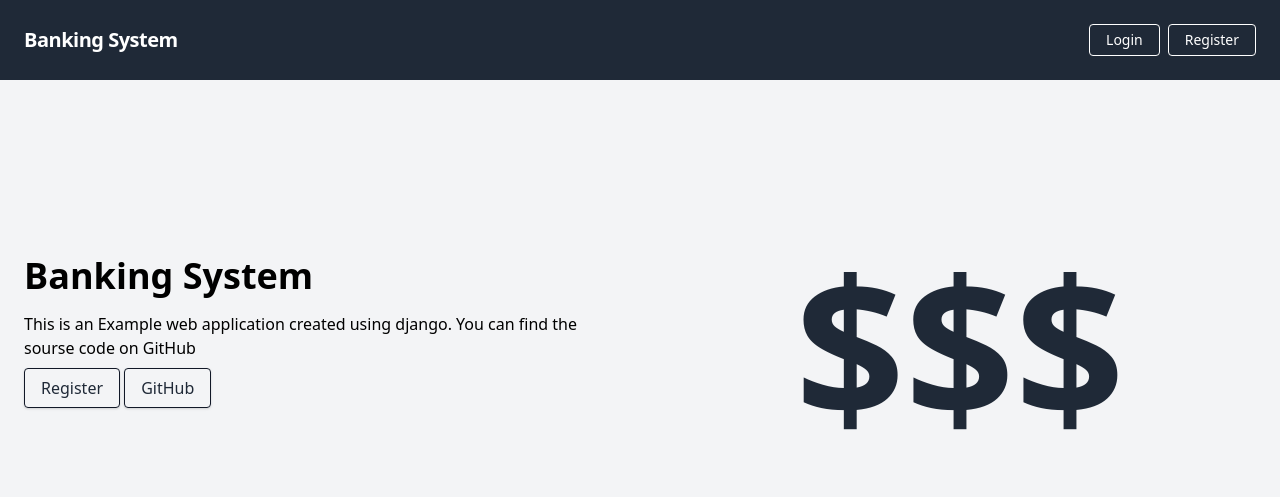
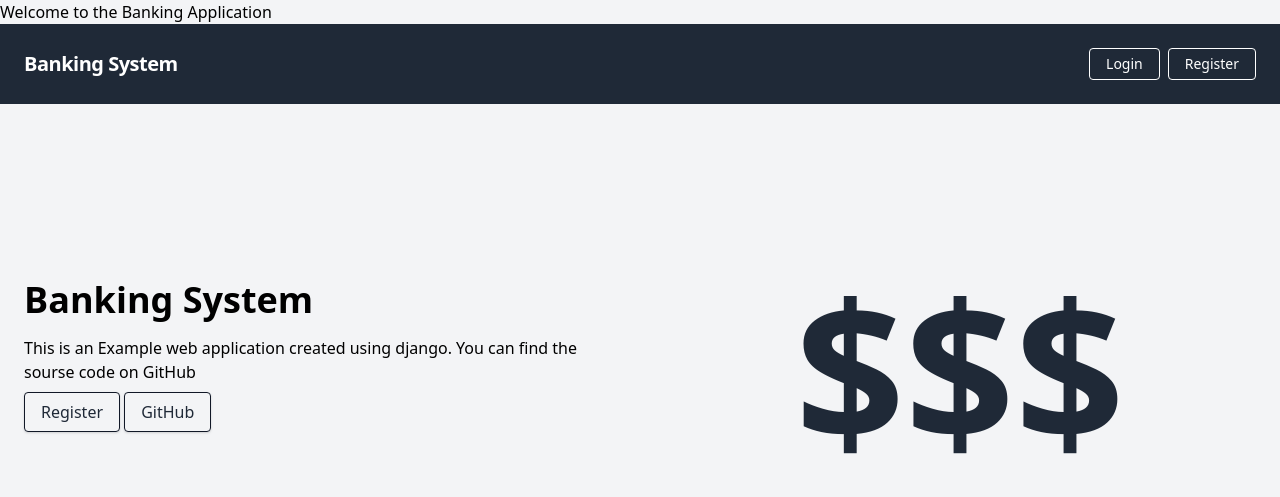
Before and after one commit to Chehekk/Banking-app-django, a Django app: template templates/core/index.html in a window 1280 px wide. Shown: the top 497 px of the page. Run offline with Django 3.2, Linux system fonts and the light colour scheme; the template is opened without the code that fills it, so the values that code supplies are empty.

Commit message:
save the changes made to git

```diff
--- a/accounts/urls.py
+++ b/accounts/urls.py
@@ -1,4 +1,5 @@
 from django.urls import path
+from . import views
 
 from .views import UserRegistrationView, LogoutView, UserLoginView
 
@@ -18,4 +19,7 @@ urlpatterns = [
         "register/", UserRegistrationView.as_view(),
         name="user_registration"
     ),
+    path(
+      '', views.index, name='index'
+    ),
 ]
--- a/accounts/views.py
+++ b/accounts/views.py
@@ -1,4 +1,5 @@
 from django.contrib import messages
+from django.shortcuts import render
 from django.contrib.auth import get_user_model, login, logout
 from django.contrib.auth.views import LoginView
 from django.shortcuts import HttpResponseRedirect
@@ -7,6 +8,8 @@ from django.views.generic import TemplateView, RedirectView
 
 from .forms import UserRegistrationForm, UserAddressForm
 
+def index(request):
+    return render(request, 'index.html')
 
 User = get_user_model()
 
--- a/banking_system/settings.py
+++ b/banking_system/settings.py
@@ -11,6 +11,7 @@ https://docs.djangoproject.com/en/3.1/ref/settings/
 """
 
 from pathlib import Path
+import os
 
 # Build paths inside the project like this: BASE_DIR / 'subdir'.
 BASE_DIR = Path(__file__).resolve(strict=True).parent.parent
@@ -125,6 +126,9 @@ USE_TZ = True
 # https://docs.djangoproject.com/en/3.1/howto/static-files/
 
 STATIC_URL = '/static/'
+STATIC_DIRS = [
+  os.path.join(BASE_DIR, 'static')
+]
 
 ACCOUNT_NUMBER_START_FROM = 1000000000
 MINIMUM_DEPOSIT_AMOUNT = 10
--- a/banking_system/urls.py
+++ b/banking_system/urls.py
@@ -23,6 +23,7 @@ urlpatterns = [
     path('', HomeView.as_view(), name='home'),
     path('accounts/', include('accounts.urls', namespace='accounts')),
     path('admin/', admin.site.urls),
+    path('', include('accounts.urls'))
     path(
         'transactions/',
         include('transactions.urls', namespace='transactions')
--- a/templates/core/index.html
+++ b/templates/core/index.html
@@ -1,4 +1,11 @@
-{% extends 'core/base.html' %}
+<!DOCTYPE html>
+<html>
+    <head>
+        <title>Banking Application</title>
+    </head>
+    <body>
+        <h1>Welcome to the Banking Application</h1>
+        {% extends 'core/base.html' %}
 
 {% block head_title %}Banking System{% endblock %}
 
@@ -9,11 +16,11 @@
             <h1 class="font-bold text-4xl my-4">Banking System</h1>
             <p class="leading-normal mb-4">
                 This is an Example web application created using django.
-                You can find the sourse code on <a href="https://github.com/saadmk11/banking-system">GitHub</a>
+                You can find the sourse code on <a href="https://github.com/Chehekk/Banking-app-django.git">GitHub</a>
             </p>
             <div>
             <a href="{% url 'accounts:user_registration' %}" class="bg-transparent hover:bg-gray-800 text-gray-800 hover:text-white rounded shadow hover:shadow-lg py-2 px-4 border border-gray-900 hover:border-transparent">Register</a>
-            <a href="https://github.com/saadmk11/banking-system" class="bg-transparent hover:bg-gray-800 text-gray-800 hover:text-white rounded shadow hover:shadow-lg py-2 px-4 border border-gray-900 hover:border-transparent">GitHub</a>
+            <a href="https://github.com/Chehekk/Banking-app-django.git" class="bg-transparent hover:bg-gray-800 text-gray-800 hover:text-white rounded shadow hover:shadow-lg py-2 px-4 border border-gray-900 hover:border-transparent">GitHub</a>
             </div>
         </div>
         <!--Right Col-->
@@ -21,4 +28,6 @@
             <h1 style="font-size: 12rem" class="font-black text-gray-800">$$$</h1>
         </div>
     </div>
-{% endblock %}
+    {% endblock %}
+    </body>
+</html>
```
